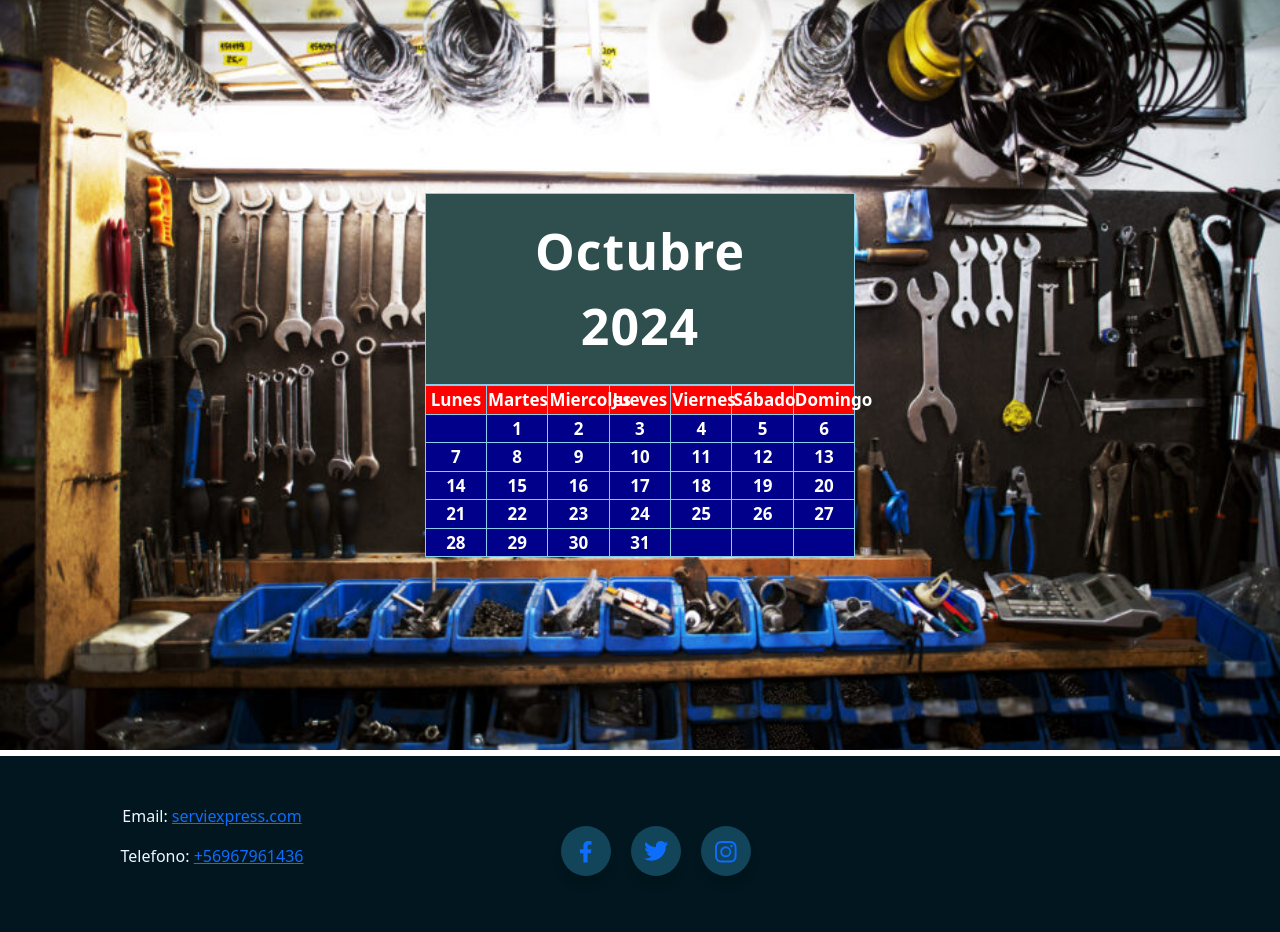
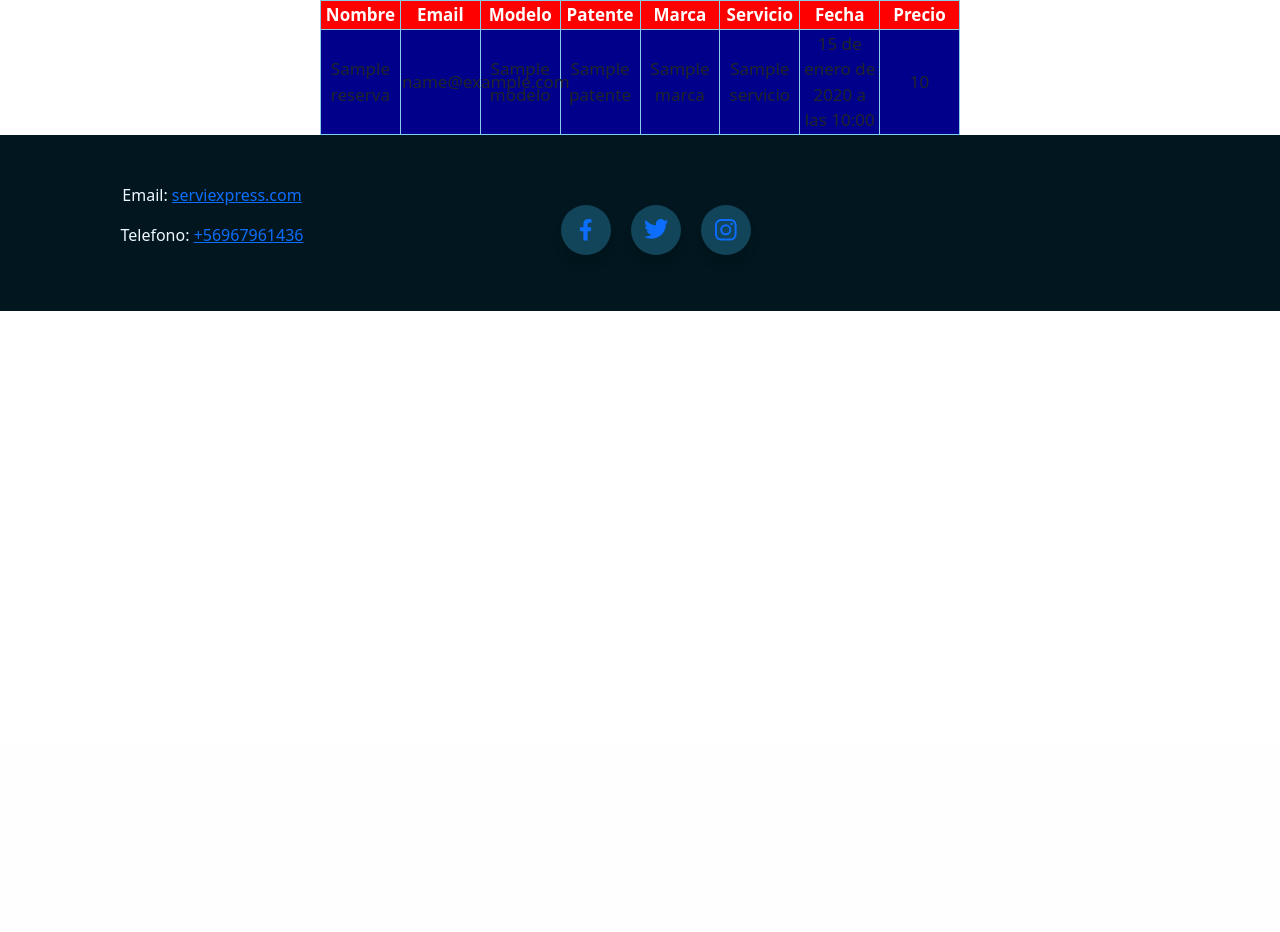
Before and after one commit to amorfitho/arquitectura, a Django app: template servi/templates/servi/reserv/reservas2.html in a window 1280 px wide. Shown: the part 56-988 px from the top of the page. After the commit the page ends 367 px from the top, so only its background shows below. Run offline with Django 5.2, Linux system fonts and the light colour scheme; the template is opened without the code that fills it: most values are stand-ins (such as "Sample title", 1, 10 or a date in 2020).

Commit message:
intente hacer el listado de las reservas y hise el diseño del  registro

```diff
--- a/servi/forms.py
+++ b/servi/forms.py
@@ -2,6 +2,9 @@ from django import forms
 from.models import Cita
 
 class CitaForm(forms.ModelForm):
+
+    #nombre = forms.CharField(widget=forms.TextInput(attrs={'class': 'form-control'}))
+
     class Meta:
         model = Cita
         fields =["nombre","email","modelo","patente","marca","servicio","fecha","precio"]
--- a/servi/static/css/cliente.css
+++ b/servi/static/css/cliente.css
@@ -274,3 +274,19 @@ footer {
     background: #e4405f;
     color: #fff;
 }
+
+.centered-container {
+    display: flex;
+    flex-direction: column;
+    justify-content: center;
+    align-items: center;
+    height: 100vh;
+}
+.form-container {
+    border: 1px solid #ccc;
+    padding: 20px;
+    border-radius: 10px;
+    background-color: #f9f9f9;
+    width: 100%;
+    max-width: 500px;
+}
--- a/servi/templates/servi/main.html
+++ b/servi/templates/servi/main.html
@@ -23,7 +23,7 @@
         <div class="collapse navbar-collapse" id="navbarNav">
           <ul class="navbar-nav me-auto mb-2 mb-lg-0">
           </ul>
-          <button class="btn btn-primary" type="button" onclick="window.location.href='{% url 'login' %}'">Iniciar sesión</button>
+          <button class="btn btn-primary" type="button" href='{% url login % }' >Iniciar sesión</button>
         </div>
       </div>
     </nav>
--- a/servi/templates/servi/reserv/reservas2.html
+++ b/servi/templates/servi/reserv/reservas2.html
@@ -29,77 +29,39 @@
         </nav>
     </header>
     <div>
-        <div class="image-container">
-            <img class="img_fondo" src="../static/img/imagen de fondo.jpg" alt="si">
-            <div class="text-overlay">
-                <div class="column">
-                    <div class="row">
-                        <div class="mes">
-                            <strong> Octubre </strong>
-                            <br>
-                            <strong> 2024 </strong>
-                        </div>
-                        <table>
-                            <tr>
-                                <th>Lunes</th>
-                                <th>Martes</th>
-                                <th>Miercoles</th>
-                                <th>Jueves</th>
-                                <th>Viernes</th>
-                                <th>Sábado</th>
-                                <th>Domingo</th>
-                            </tr>
-                            <tr>
-                                <td></td>
-                                <td>1</td>
-                                <td>2</td>
-                                <td>3</td>
-                                <td>4</td>
-                                <td>5</td>
-                                <td>6</td>
-                            </tr>
-                            <tr>
-                                <td>7</td>
-                                <td>8</td>
-                                <td>9</td>
-                                <td>10</td>
-                                <td>11</td>
-                                <td>12</td>
-                                <td>13</td>
-                            </tr>
-                            <tr>
-                                <td>14</td>
-                                <td>15</td>
-                                <td>16</td>
-                                <td>17</td>
-                                <td>18</td>
-                                <td>19</td>
-                                <td>20</td>
-                            </tr>
-                            <tr>
-                                <td>21</td>
-                                <td>22</td>
-                                <td>23</td>
-                                <td>24</td>
-                                <td>25</td>
-                                <td>26</td>
-                                <td>27</td>
-                            </tr>
-                            <tr>
-                                <td>28</td>
-                                <td>29</td>
-                                <td>30</td>
-                                <td>31</td>
-                                <td></td>
-                                <td></td>
-                                <td></td>
-                            </tr>
-                        </table>
-                    </div>
-                </div>
+        <div class="card-body">
+            <div class="col-12 col-md-6 offset-md-3">
+
+
+                <Table>
+                    <tr>
+                        <th>Nombre</th>
+                        <th>Email</th>
+                        <th>Modelo</th>
+                        <th>Patente</th>
+                        <th>Marca</th>
+                        <th>Servicio</th>
+                        <th>Fecha</th>
+                        <th>Precio</th>
+                    </tr>
+
+                    <tr>
+                        <td>{{ reserva.nombre  }}</td>
+                        <td>{{ reserva.email }}</td>
+                        <td>{{ reserva.modelo }}</td>
+                        <td>{{ reserva.patente }}</td>
+                        <td>{{ reserva.marca }}</td>
+                        <td>{{ reserva.servicio }}</td>
+                        <td>{{ reserva.fecha }}</td>
+                        <td>{{ reserva.precio }}</td>
+                    </tr>
+
+
+                </Table>
+
             </div>
+
         </div>
-        </main>
         <footer>
             <div class="row">
                 <div class="column">
@@ -140,6 +102,8 @@
                 <div class="column">
                 </div>
             </div>
+        </footer>
+    </div>
 </body>
 
 </html>
--- a/serviExpess/settings.py
+++ b/serviExpess/settings.py
@@ -39,6 +39,8 @@ INSTALLED_APPS = [
     'django.contrib.staticfiles',
     'servi',
 ]
+
+
 
 MIDDLEWARE = [
     'django.middleware.security.SecurityMiddleware',
```
Also changed, not shown: servi/templates/servi/serv/horarios.html (+20 -8 lines), db.sqlite3, requirements.txt (line endings or trailing spaces), servi/templates/registration/login.html (line endings or trailing spaces).
